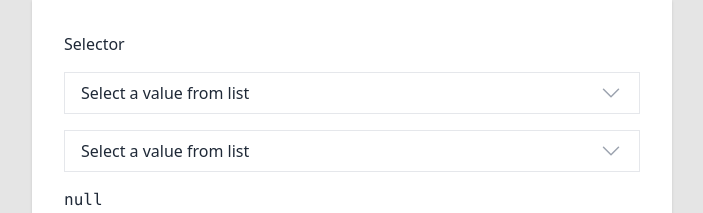
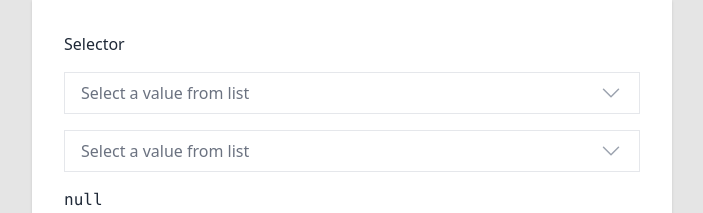
Before and after one commit to Inkvii/material-tailwind, a React (Vite) app: page / in a window 1280 px wide. Shown: the top 213 px of the page, without its empty margins (288-991 px from the left). Built offline with nearby package versions, Linux system fonts and the light colour scheme.

Commit message:
Added support for too long values truncation

```diff
--- a/src/pages/SelectPage.tsx
+++ b/src/pages/SelectPage.tsx
@@ -9,7 +9,7 @@ const MyOptions: SelectOption<number>[] = [
   { key: "Second option", value: 2 },
   { key: "Third option", value: 3 },
   { key: "Fourthth option", value: 40 },
-  { key: "Tenth option", value: 10 },
+  { key: "Eyjakvalajookul volcano of epic proportions", value: 10 },
 ]
 
 
@@ -57,15 +57,18 @@ export default function SelectPage() {
 export function Select<VALUE_TYPE, OBJECT_TYPE extends SelectOption<VALUE_TYPE>>(props: SelectProps<VALUE_TYPE, OBJECT_TYPE>) {
 
   const Label = useCallback(() => {
-    if (!props.selected || (props.multiple && !props.selected?.length)) {
-      return <label>Select a value from list</label>
-    }
-    // is multiple value
-    if (props.multiple) {
-      return <label>{props.selected.map(s => s.key).join(", ")}</label>
+    let text = "Select a value from list"
+    let isPlaceholderUsed = true
+
+    if (props.multiple && props.selected.length > 0) {
+      text = props.selected.map(s => s.key).join(", ")
+      isPlaceholderUsed = false
+    } else if (props.selected && !props.multiple) {
+      text = props.selected.key
+      isPlaceholderUsed = false
     }
 
-    return <label>{props.selected.key}</label>
+    return <label className={clsx("truncate", isPlaceholderUsed && ["text-gray-500"])}>{text}</label>
 
   }, [props.selected])
 
@@ -73,7 +76,6 @@ export function Select<VALUE_TYPE, OBJECT_TYPE extends SelectOption<VALUE_TYPE>>
     if (props.multiple) {
       return props.selected.find(o => o.key === option.key) !== undefined
     }
-
     return props.selected?.key === option.key
   }
 
@@ -84,7 +86,7 @@ export function Select<VALUE_TYPE, OBJECT_TYPE extends SelectOption<VALUE_TYPE>>
         <Listbox.Button className={"border px-4 py-2 w-full"}>
           <div className={"flex gap-4 justify-between"}>
             <Label />
-            <ChevronDownIcon className={"text-gray-400 h-6 w-6"} />
+            <ChevronDownIcon className={"text-gray-400 h-6 w-6 shrink-0"} />
           </div>
 
         </Listbox.Button>
```
